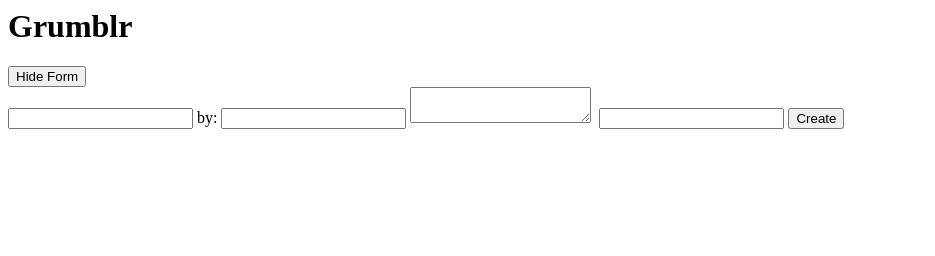
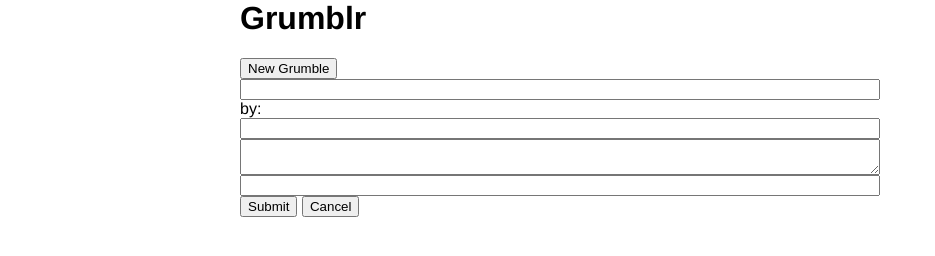
Before and after one commit to nolds9/grumblr_backbone, a plain HTML site: page index.html in a window 1280 px wide. Both pictures are taken after a click on the button "New Grumble". Shown: the whole page, without its empty margins (0-935 px from the left). Drawn offline with Linux system fonts and the light colour scheme; no server answers.

Commit message:
added rendering of edit forms

```diff
--- /dev/null
+++ b/css/style.css
@@ -0,0 +1,16 @@
+body {
+  font-family: 'Helvetica Neue', sans-serif;
+  max-width: 800px;
+  margin: auto;
+  padding: 1em;
+  padding-top: 0;
+}
+
+input {
+  display: block;
+  width: 40rem;
+}
+textarea {
+  display: block;
+  width: 40rem;
+}
--- a/index.html
+++ b/index.html
@@ -10,12 +10,13 @@
   <script src="js/backbone/views/grumbleList.js"></script>
   <script src="js/backbone/views/grumbleCreate.js"></script>
   <script src="js/app.js"></script>
+  <link rel="stylesheet" href="css/style.css">
 </head>
 <body>
   <h1>Grumblr</h1>
 
-  <div id="newGrumble">
-    <button class="toggle-form">New Grumble</button>
+  <div id="createGrumble">
+    <button class="new">New Grumble</button>
     <div class="formContainer"></div>
   </div>
 
@@ -30,7 +31,7 @@
         {{ content }}
       </p>
       <img src="{{ photoUrl }}" alt="">
-      <button class="editButton">Edit Grumble</button>
+      <button class="edit">Update Grumble</button>
     </div>
   </script>
 
@@ -41,7 +42,8 @@
       <textarea name="content" value="{{ content }}"></textarea>
       <img src="{{ photoUrl }}" alt="">
       <input type="text" name="photoUrl" value="{{ photoUrl }}">
-      <button class="create">Create</button>
+      <button class="submit">Submit</button>
+      <button class="cancel">Cancel</button>
     </form>
   </script>
 </body>
--- a/js/app.js
+++ b/js/app.js
@@ -3,6 +3,5 @@ $(document).ready(function() {
   grumbles.fetch({reset: true});
 
   listView = new GrumbleListView({collection: grumbles});
-  grumbleCreateView = new GrumbleCreateView({collection: grumbles})
-
+  grumbleCreateView = new GrumbleCreateView({collection: grumbles});
 });
--- a/js/backbone/views/grumble.js
+++ b/js/backbone/views/grumble.js
@@ -2,18 +2,32 @@ GrumbleView = Backbone.View.extend({
   className: 'grumble',
   tagName: 'div',
 
+  events: {
+    'click .edit': 'renderEditForm',
+    'click .cancel': 'render',
+    'click .submit': 'updateGrumble'
+  },
+
   initialize: function() {
     this.listenTo(this.model, 'change', this.render);
+
     this.template = Handlebars.compile($("#grumbleTemplate").html());
     this.editTemplate = Handlebars.compile($("#grumbleFormTemplate").html())
+
     this.render();
   },
 
   render: function() {
+    event.preventDefault();
     var self = this
     this.$el.html(this.template(this.model.toJSON()));
-    this.$el.find(".editButton").on("click", function(){
-      self.$el.html(self.editTemplate(self.model.toJSON()))
-    })
+  },
+
+  renderEditForm: function(){
+    this.$el.html(this.editTemplate(this.model.toJSON()))
+  },
+
+  updateGrumble: function() {
+    event.preventDefault();
   }
 });
--- a/js/backbone/views/grumbleCreate.js
+++ b/js/backbone/views/grumbleCreate.js
@@ -1,25 +1,30 @@
 GrumbleCreateView = Backbone.View.extend({
-  el: '#newGrumble',
+  el: "#createGrumble",
 
   events: {
-    'click .toggle-form': 'toggleForm',
-    'click .create': 'createGrumble'
+    'click .new':    'toggleForm',
+    'click .cancel': 'toggleForm',
+    'click .submit': 'createGrumble'
   },
 
   initialize: function(){
     this.template = Handlebars.compile($("#grumbleFormTemplate").html());
+
     this.$(".formContainer").html(this.template({}));
     this.$(".formContainer").hide();
   },
 
   toggleForm: function(){
-    if(this.$('.toggle-form').text() === "New Grumble") {
-      this.$('.toggle-form').text("Hide Form");
-    } else {
-      this.$('.toggle-form').text("New Grumble");
+    event.preventDefault();
+    this.$(".formContainer").slideToggle();
+  },
 
+  createGrumble: function(){
+    event.preventDefault();
+    var data = {
+      title: this.$("[name='title']").val()
     }
-    this.$(".formContainer").slideToggle();
+    this.model.save(data)
   }
 
 });
```
